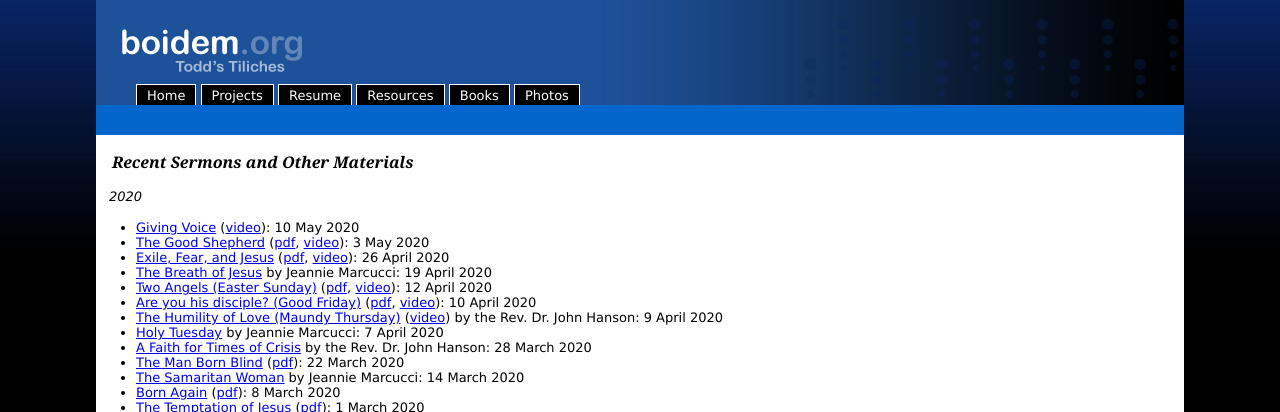
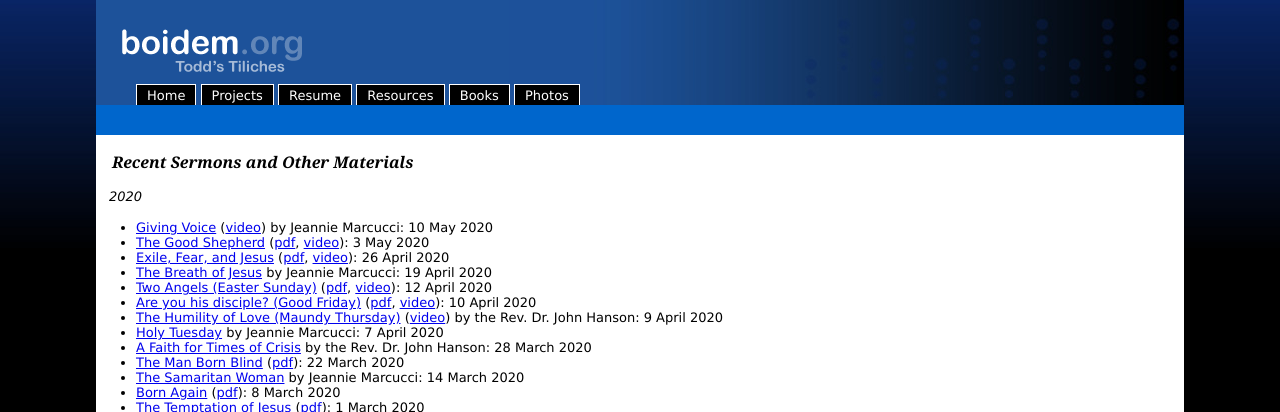
Before and after one commit to toddfoster/toddfoster.github.com, a Jekyll site: the page built from projects.md, in a window 1280 px wide and 900 px high. Shown: the top 412 px of the window. Built offline with Jekyll 4.4.1, drawn with Linux system fonts in a browser that asks for light colours.

Commit message:
attribution

```diff
--- a/projects.md
+++ b/projects.md
@@ -8,7 +8,7 @@ Recent Sermons and Other Materials
 
 *2020*
 
-* [Giving Voice](http://cdn.boidem.org/2020/sermons/StT20200510-JM.mp3) ([video](https://vimeo.com/416720594)): 10 May 2020
+* [Giving Voice](http://cdn.boidem.org/2020/sermons/StT20200510-JM.mp3) ([video](https://vimeo.com/416720594)) by Jeannie Marcucci: 10 May 2020
 * [The Good Shepherd](http://cdn.boidem.org/2020/sermons/StT20200503.mp3) ([pdf](http://cdn.boidem.org/2020/sermons/Easter4A-20200503.pdf), [video](https://vimeo.com/414326330)): 3 May 2020
 * [Exile, Fear, and Jesus](http://cdn.boidem.org/2020/sermons/StT20200426.mp3) ([pdf](http://cdn.boidem.org/2020/sermons/Easter3A-20200426.pdf), [video](https://vimeo.com/411904775)): 26 April 2020
 * [The Breath of Jesus](http://cdn.boidem.org/2020/StT20200419-JM.mp3) by Jeannie Marcucci: 19 April 2020
```
